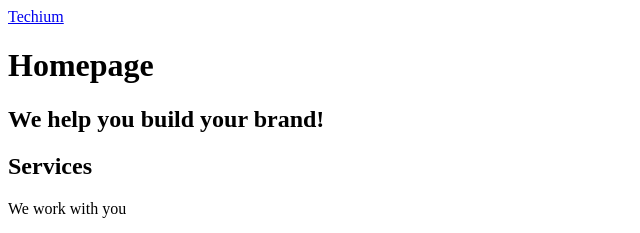
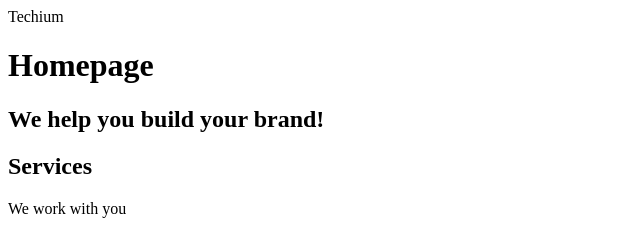
Before and after one commit to IbrahimMurad/alx-frontend, a plain HTML site: page 0x00-html_advanced/17-index.html in a window 1280 px wide. Shown: the top 233 px of the page, 0-640 px from the left. Drawn offline with Linux system fonts and the light colour scheme.

```diff
--- a/0x00-html_advanced/17-index.html
+++ b/0x00-html_advanced/17-index.html
@@ -14,9 +14,7 @@
     <!-- Header -->
     <header>
         <div>
-            <div>
-                <a href="/"><span>Techium</span></a>
-            </div>
+            <span>Techium</span>
             <nav></nav>
         </div>
     </header>
```
